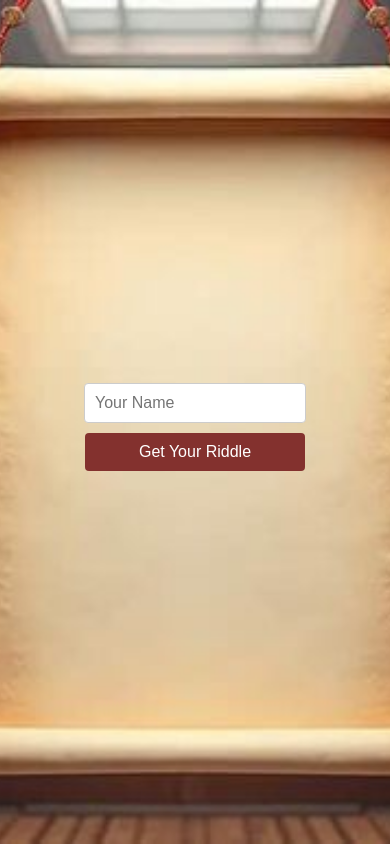
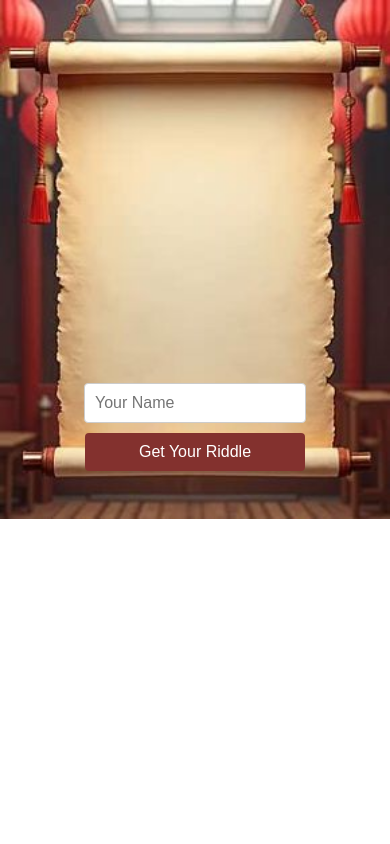
Before and after one commit to Krishna-2000/thanks-app, a React (Create React App) app: page / in a window 390 px wide. Built offline with nearby package versions, Linux system fonts and the light colour scheme.

Commit message:
mobile compatibility

```diff
--- a/src/index.css
+++ b/src/index.css
@@ -16,3 +16,10 @@ code {
   font-family: source-code-pro, Menlo, Monaco, Consolas, 'Courier New',
     monospace;
 }
+@media (max-width: 480px) {
+  body {
+    background-size: contain;
+    background-repeat: no-repeat;
+    background-position: center top; /* or center center */
+  }
+}
```
